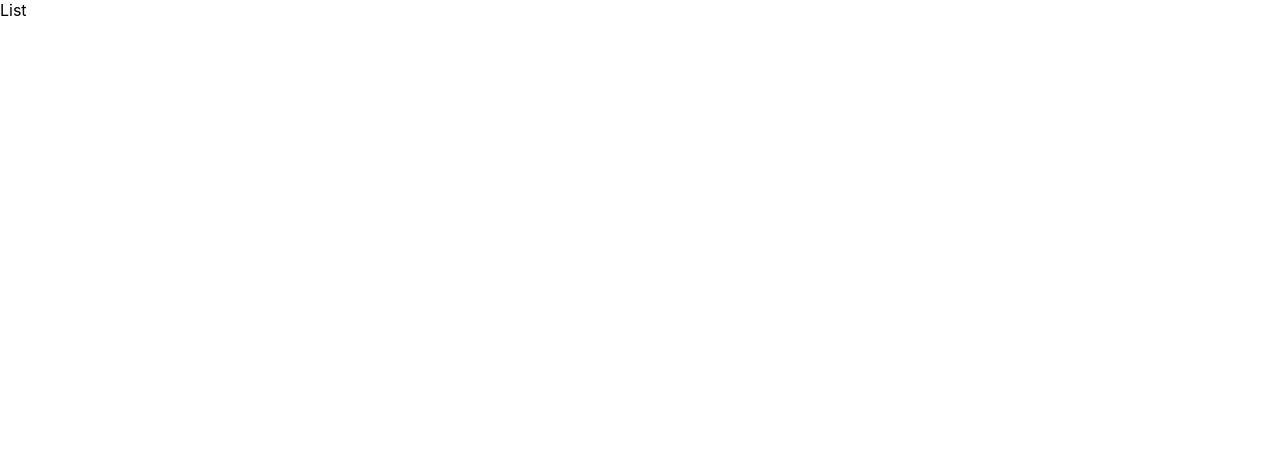
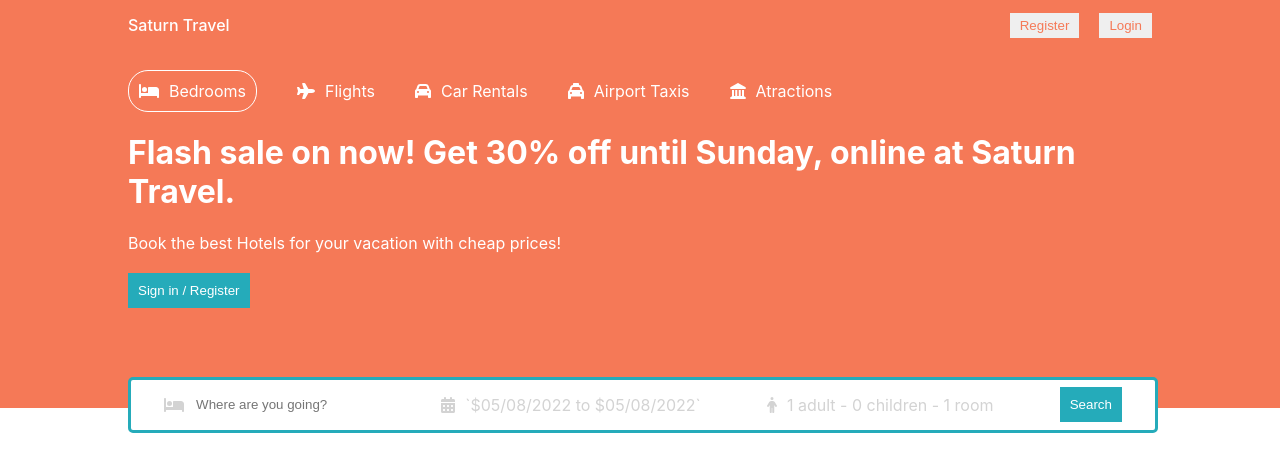
Before and after one commit to theringsofsaturn/booking-app, a React (Create React App) app: page /hotels in a window 1280 px wide. Shown: the top 472 px of the page. Built offline with nearby package versions, Linux system fonts and the light colour scheme.

Commit message:
small export fixes

```diff
--- a/src/components/Navbar.jsx
+++ b/src/components/Navbar.jsx
@@ -1,6 +1,6 @@
 import "./navbar.css";
 
-export const Navbar = () => {
+const Navbar = () => {
   return (
     <div className="navbar">
       <div className="navContainer">
@@ -13,3 +13,5 @@
     </div>
   );
 };
+
+export default Navbar;
--- a/src/pages/home/Home.jsx
+++ b/src/pages/home/Home.jsx
@@ -1,5 +1,5 @@
 import Header from "../../components/header/Header";
-import { Navbar } from "../../components/Navbar";
+import Navbar from "../../components/Navbar";
 import "./home.css";
 
 const Home = () => {
--- a/src/pages/list/List.jsx
+++ b/src/pages/list/List.jsx
@@ -1,9 +1,14 @@
-import React from 'react'
+import React from "react";
+import Header from "../../components/header/Header";
+import Navbar from "../../components/Navbar";
 
 const List = () => {
   return (
-    <div>List</div>
-  )
-}
+    <div>
+      <Navbar />
+      <Header />
+    </div>
+  );
+};
 
-export default List
+export default List;
```
Also changed, not shown: src/pages/hotel/hotel.css (added), src/pages/list/list.css (added).
